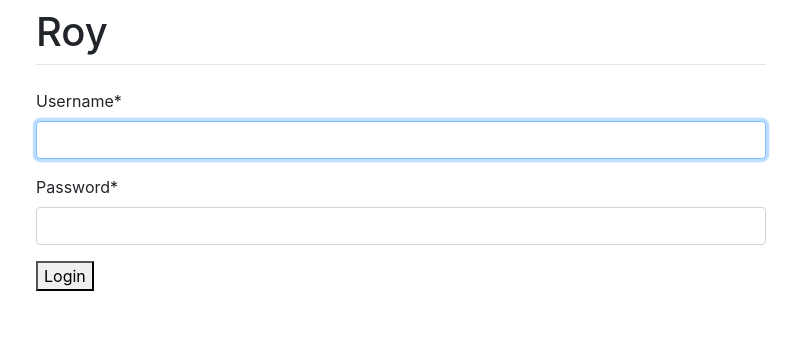
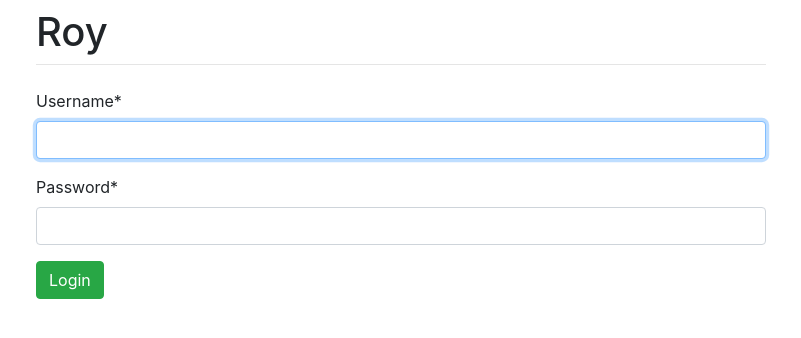
Before and after one commit to mt-krainski/roy, a Django app: page /accounts/login/ in a window 1280 px wide. Shown: the top 338 px of the page, without its empty margins (239-1040 px from the left). Run offline with Django 3.2, Linux system fonts and the light colour scheme; some libraries are stand-ins or nearby versions.

Commit message:
Fix logging button style

```diff
--- a/templates/registration/login.html
+++ b/templates/registration/login.html
@@ -9,6 +9,6 @@
 <form method="post">
   {% csrf_token %}
   {{ form|crispy }}
-  <button type="submit">Login</button>
+  <button type="submit" class="btn btn-success">Login</button>
 </form>
 {% endblock %}
```
